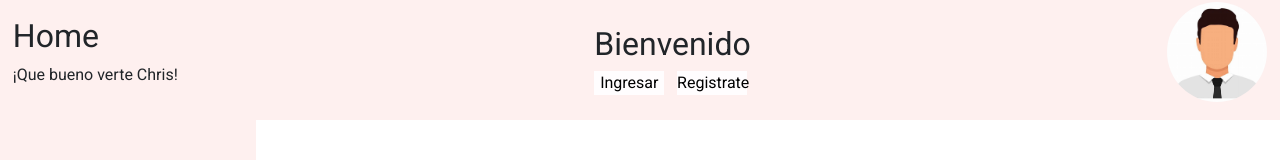
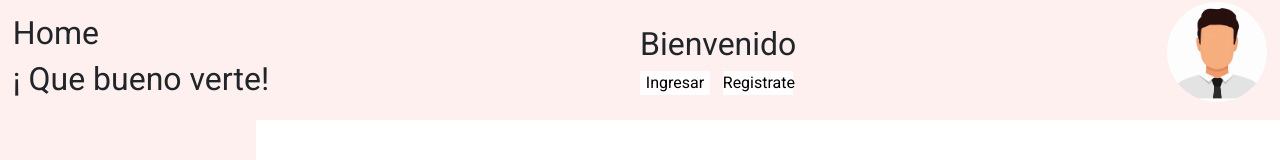
Before and after one commit to carlosdiaztl/Pizza-App, a React (Create React App) app: page / in a window 1280 px wide. Shown: the top 160 px of the page. Built offline with nearby package versions, Linux system fonts and the light colour scheme.

Commit message:
push hidden form when submit success

```diff
--- a/src/components/header/Form.jsx
+++ b/src/components/header/Form.jsx
@@ -12,6 +12,7 @@ const Form = () => {
     if (usuarioEncontrado.length) {
       setUser(usuarioEncontrado[0]);
       console.log(user);
+      setTheme(false)
     } else {
       console.log("no se hallo nada");
     }
--- a/src/components/header/Header.jsx
+++ b/src/components/header/Header.jsx
@@ -16,7 +16,16 @@ const Header = () => {
           <section className="header__section">
             <article className="header__home">
               <h2>Home</h2>
-              <p>¡Que bueno verte Chris!</p>
+
+              {Object.entries(user).length === 0 ?
+                <h2>¡ Que bueno verte!</h2>
+               :
+                <>
+                  <p>¡Que bueno verte {user.profile.name} !</p>
+
+
+                </>
+              }
             </article>
 
             <div className="header__welcome">
@@ -25,9 +34,9 @@ const Header = () => {
                 <h2> Bienvenido </h2>
               ) : (
                 <>
-                  <h2> Bienvenido {user.profile.name} </h2>{" "}
-                  <h3> ¿Que pizza deseas el dia de hoy ?</h3>{" "}
-                  <button onClick={CloseSession}> Log out</button>{" "}
+                  <h2> Bienvenido {user.profile.name} </h2>
+                  <h3> ¿Que pizza deseas el dia de hoy ?</h3>
+                  <button onClick={CloseSession}> Log out</button>
                 </>
               )}
 
```
